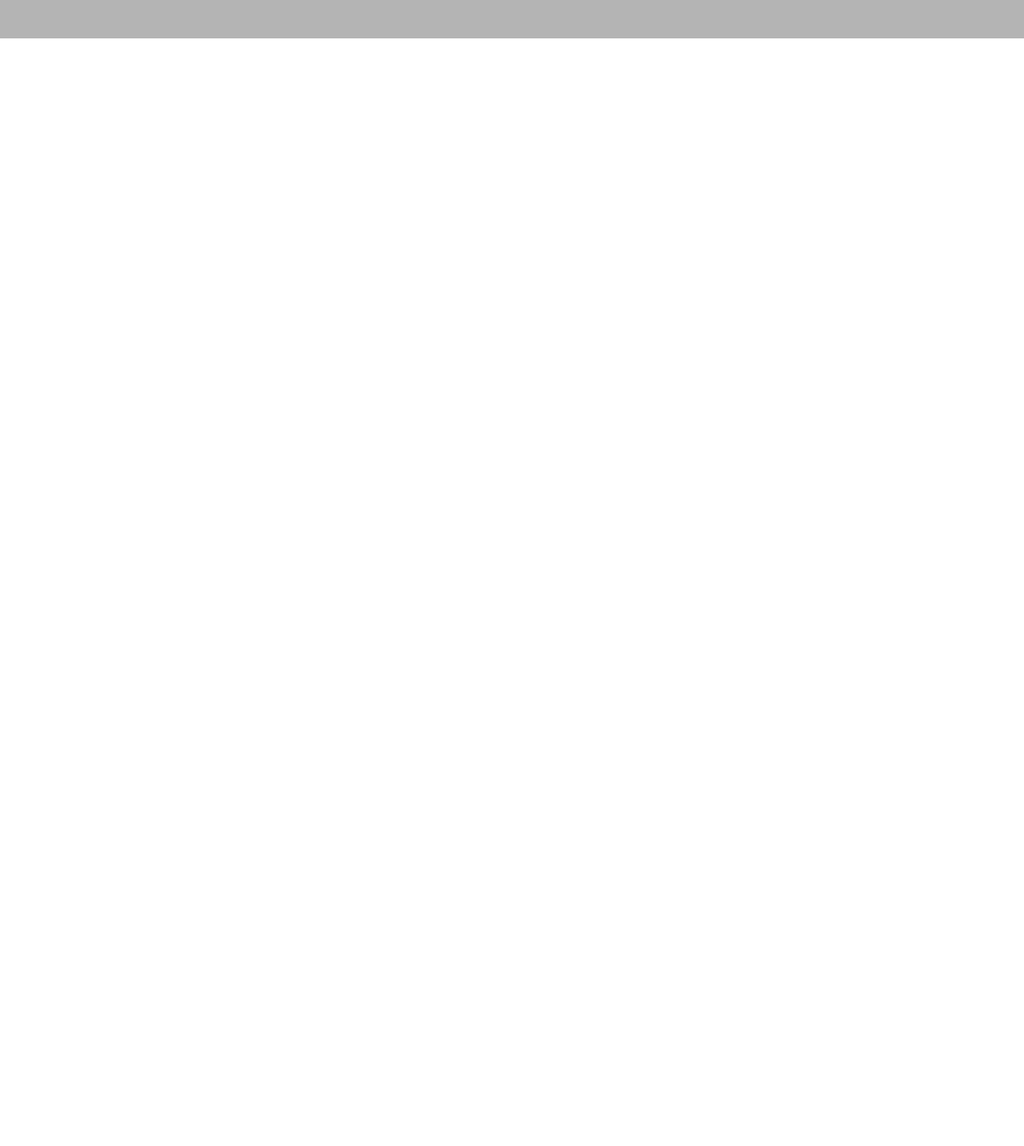
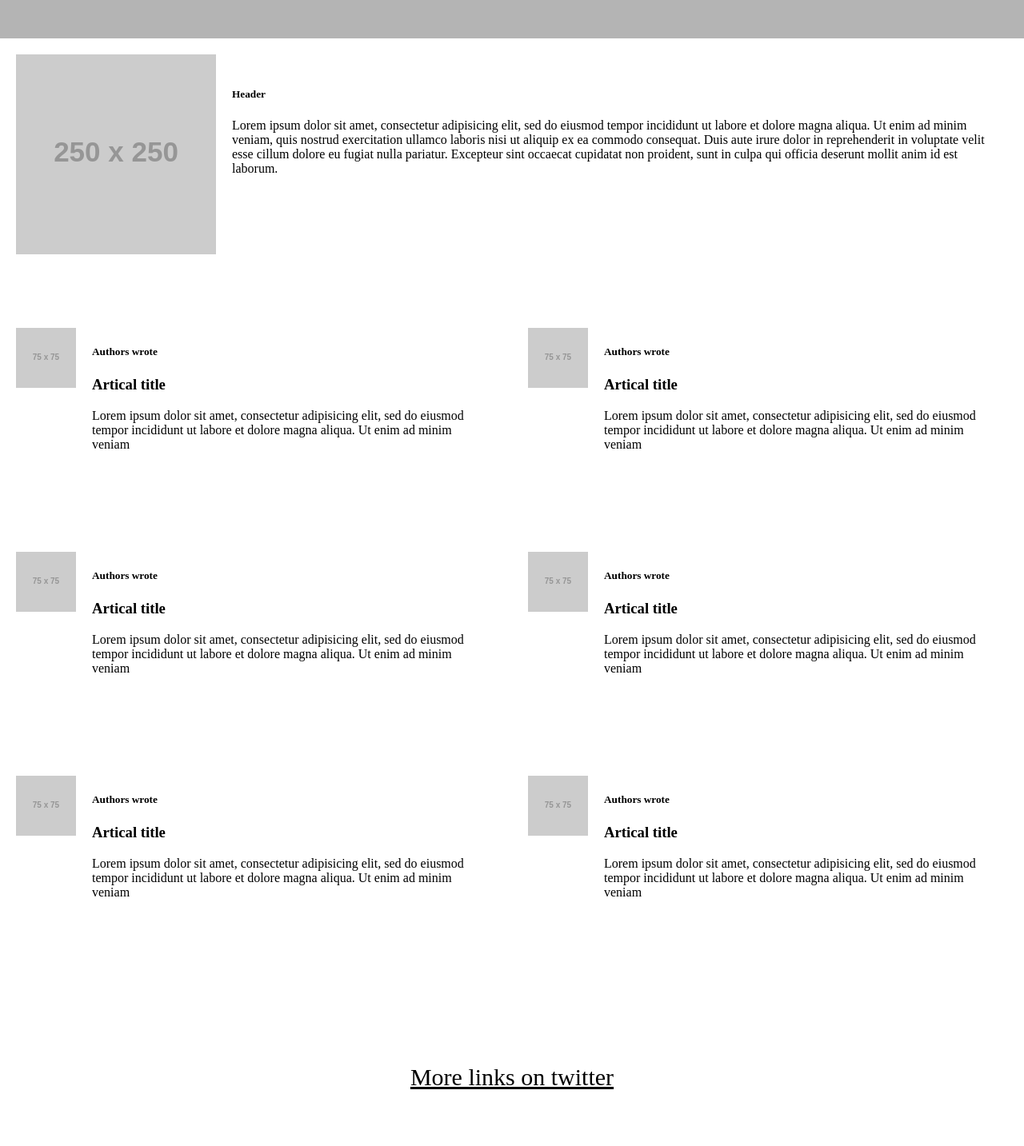
Before and after one commit to thankgodr/TearDown, a plain HTML site: page index.html in a window 1280 px wide. Shown: the part 5397-6830 px from the top of the page at 80% size. Before the commit the page ends 5445 px from the top, so only its background shows below. Drawn offline with Linux system fonts and the light colour scheme; placeholder pictures from the web are drawn by us.

Commit message:
Article sections added

```diff
--- a/css/style.css
+++ b/css/style.css
@@ -10,6 +10,11 @@ ul {
   list-style: none;
   padding: 0;
   margin: 0;
+}
+
+.vertical-align {
+  position: relative;
+  top: 50%;
 }
 
 .greyBg {
@@ -195,3 +200,37 @@ ul {
 .books {
   margin-top: 20px;
 }
+
+.personOftheWeek{
+   height: 342px;
+}
+
+.personOftheWeek > article{
+   display: flex;
+}
+
+.personOftheWeek:nth-of-type(2){
+  flex: 1;
+}
+.personOftheWeekContent{
+    padding: 20px;
+}
+
+.peopleWroteWrapperRow{
+  height: 280px;
+  display: flex;
+}
+.peopleWroteWrapperRow > article {
+  display: flex;
+  flex: 1;
+  padding: 20px
+}
+
+.peopleWroteWrapperRow > article > div:last-of-type {
+  flex: 1;
+}
+
+.peopleWrote_article_details{
+  margin-left: 20px;
+  padding-right: 20px;
+}
--- a/index.html
+++ b/index.html
@@ -306,9 +306,124 @@
                  <div class="books">
 					<img src="https://via.placeholder.com/300" alt="placeholder">
 				 </div>
+			</article>
+		</div>
 
+	   <div class="personOftheWeek">
+	   	  <article class="personOftheWeekContent">
+	   	  	 <div>
+	   	  	 	<img src="https://via.placeholder.com/250" alt="placeholder">
+	   	  	 </div>
+	   	  	 <div class="personOftheWeekContent vertical-align">
+	   	  	 	<h5>Header</h5>
+	   	  	 	<p>Lorem ipsum dolor sit amet, consectetur adipisicing elit, sed do eiusmod
+	   	  	 	tempor incididunt ut labore et dolore magna aliqua. Ut enim ad minim veniam,
+	   	  	 	quis nostrud exercitation ullamco laboris nisi ut aliquip ex ea commodo
+	   	  	 	consequat. Duis aute irure dolor in reprehenderit in voluptate velit esse
+	   	  	 	cillum dolore eu fugiat nulla pariatur. Excepteur sint occaecat cupidatat non
+	   	  	 	proident, sunt in culpa qui officia deserunt mollit anim id est laborum.</p>
+	   	  	 </div>
+	   	  </article>
+	   </div>
 
-			</article>
+	   <div class="peopleWroteWrapper">
+	   	  <div class="peopleWroteWrapperRow">
+	   	  	 <article>
+	   	  	 	<div>
+	   	  	 		<img src="https://via.placeholder.com/75" alt="placeholder">
+	   	  	 	</div>
+	   	  	 	<div class="peopleWrote_article_details">
+	   	  	 		<h5>Authors wrote</h5>
+	   	  	 		<h3>Artical title</h3>
+	   	  	 		<p>Lorem ipsum dolor sit amet, consectetur adipisicing elit, sed do eiusmod
+	   	  	 		tempor incididunt ut labore et dolore magna aliqua. Ut enim ad minim veniam</p>
+	   	  	 	</div>
+	   	  	 </article>
+	   	  	 <article>
+	   	  	 	<div>
+	   	  	 		<img src="https://via.placeholder.com/75" alt="placeholder">
+	   	  	 	</div>
+	   	  	 	<div class="peopleWrote_article_details">
+	   	  	 		<h5>Authors wrote</h5>
+	   	  	 		<h3>Artical title</h3>
+	   	  	 		<p>Lorem ipsum dolor sit amet, consectetur adipisicing elit, sed do eiusmod
+	   	  	 		tempor incididunt ut labore et dolore magna aliqua. Ut enim ad minim veniam</p>
+	   	  	 	</div>
+	   	  	 </article>
+	   	  </div>
+
+	   	  <div class="peopleWroteWrapperRow">
+	   	  	 <article>
+	   	  	 	<div>
+	   	  	 		<img src="https://via.placeholder.com/75" alt="placeholder">
+	   	  	 	</div>
+	   	  	 	<div class="peopleWrote_article_details">
+	   	  	 		<h5>Authors wrote</h5>
+	   	  	 		<h3>Artical title</h3>
+	   	  	 		<p>Lorem ipsum dolor sit amet, consectetur adipisicing elit, sed do eiusmod
+	   	  	 		tempor incididunt ut labore et dolore magna aliqua. Ut enim ad minim veniam</p>
+	   	  	 	</div>
+	   	  	 </article>
+	   	  	 <article>
+	   	  	 	<div>
+	   	  	 		<img src="https://via.placeholder.com/75" alt="placeholder">
+	   	  	 	</div>
+	   	  	 	<div class="peopleWrote_article_details">
+	   	  	 		<h5>Authors wrote</h5>
+	   	  	 		<h3>Artical title</h3>
+	   	  	 		<p>Lorem ipsum dolor sit amet, consectetur adipisicing elit, sed do eiusmod
+	   	  	 		tempor incididunt ut labore et dolore magna aliqua. Ut enim ad minim veniam</p>
+	   	  	 	</div>
+	   	  	 </article>
+	   	  </div>
+
+	   	  <div class="peopleWroteWrapperRow">
+	   	  	 <article>
+	   	  	 	<div>
+	   	  	 		<img src="https://via.placeholder.com/75" alt="placeholder">
+	   	  	 	</div>
+	   	  	 	<div class="peopleWrote_article_details">
+	   	  	 		<h5>Authors wrote</h5>
+	   	  	 		<h3>Artical title</h3>
+	   	  	 		<p>Lorem ipsum dolor sit amet, consectetur adipisicing elit, sed do eiusmod
+	   	  	 		tempor incididunt ut labore et dolore magna aliqua. Ut enim ad minim veniam</p>
+	   	  	 	</div>
+	   	  	 </article>
+	   	  	 <article>
+	   	  	 	<div>
+	   	  	 		<img src="https://via.placeholder.com/75" alt="placeholder">
+	   	  	 	</div>
+	   	  	 	<div class="peopleWrote_article_details">
+	   	  	 		<h5>Authors wrote</h5>
+	   	  	 		<h3>Artical title</h3>
+	   	  	 		<p>Lorem ipsum dolor sit amet, consectetur adipisicing elit, sed do eiusmod
+	   	  	 		tempor incididunt ut labore et dolore magna aliqua. Ut enim ad minim veniam</p>
+	   	  	 	</div>
+	   	  	 </article>
+	   	  </div>
+	   </div>
+
+	   <div class="see-latest-articles">
+			<a href="#">More links on twitter</a>
+	   </div>
+
+	  <div class="sectionThree greyDeep">
+			<div class="article-details">
+				<article>
+					<h4>Featured Text</h4>
+					<h2>Title</h2>
+					<p>
+						All you want is a fast, secure web? That's why we use ad blockers, too, you know. We gotta keep
+						those servers running though... So we've set up Membership for smart cookies like you. Coming up
+						next:
+					</p>
+
+                   <button> Table of content</button>
+				</article>
+			</div>
+			<div class="secthreeImage">
+				<img src="https://via.placeholder.com/240" alt="placeholder">
+			</div>
 		</div>
 	</main>
 </body>
```
